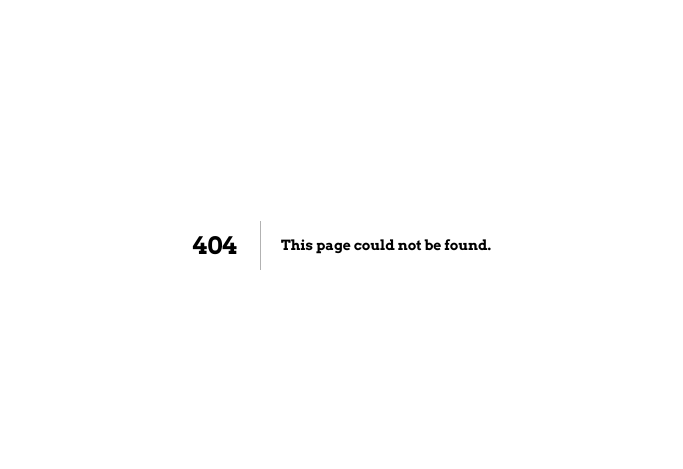
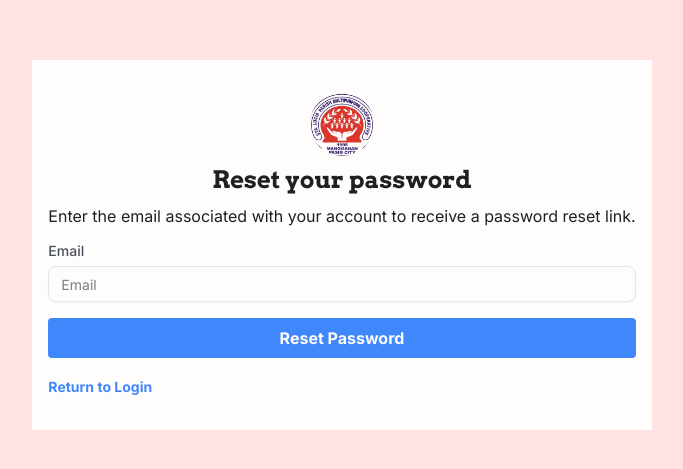
Before and after one commit to shyuuun/santa-parish, a Next.js app: page /forget-password in a window 1280 px wide. Before the commit this address had no page. Shown: the part 155-624 px from the top of the page, without its empty margins (298-981 px from the left). Built offline with nearby package versions, Linux system fonts and the light colour scheme.

Commit message:
feat(auth): added Forget Password feature

```diff
--- a/src/app/(auth)/actions.ts
+++ b/src/app/(auth)/actions.ts
@@ -89,3 +89,27 @@ export async function register(
 		};
 	}
 }
+
+export async function sendPasswordResetEmail(
+	formData: FormData
+): Promise<ActionStatus | void> {
+	const supabase = await createClient();
+
+	const email = formData.get("email") as string;
+
+	console.log(`Sending password reset email to: ${email}`);
+
+	const { error } = await supabase.auth.resetPasswordForEmail(email);
+
+	if (error) {
+		return {
+			type: "failed",
+			msg: `${error}`,
+		};
+	} else {
+		return {
+			type: "success",
+			msg: `Password reset email sent!`,
+		};
+	}
+}
--- /dev/null
+++ b/src/app/(auth)/components/ResetForm.tsx
@@ -0,0 +1,49 @@
+"use client";
+
+import Button from "@/src/components/Button";
+import { Input } from "@/src/components/shadcn/input";
+import { Label } from "@/src/components/shadcn/label";
+import { ActionStatus } from "@/src/utils/types";
+import { Loader } from "lucide-react";
+import Link from "next/link";
+import { useActionState } from "react";
+
+export default function ResetForm() {
+	const [formState, dispatch, pending] = useActionState<
+		ActionStatus,
+		FormData
+	>(
+		async (
+			state: ActionStatus,
+			formData: FormData
+		): Promise<ActionStatus> => {
+			// TODO: Implement your reset password logic here, e.g., call an API
+			return {
+				type: "success",
+				msg: "If your email exists, a reset link has been sent.",
+			};
+		},
+		{ type: "", msg: "" }
+	);
+	return (
+		// TODO: add alert here
+		<form action={dispatch}>
+			<div className="mb-4">
+				<Label>Email</Label>
+				<Input
+					id="email"
+					name="email"
+					type="email"
+					placeholder="Email"
+				/>
+			</div>
+			<Button className="w-full mb-4" type="submit">
+				{pending ? <Loader size="sm" /> : "Reset Password"}
+			</Button>
+
+			<Link className="link" href="/login">
+				Return to Login
+			</Link>
+		</form>
+	);
+}
--- /dev/null
+++ b/src/app/(auth)/forget-password/page.tsx
@@ -0,0 +1,28 @@
+import Image from "next/image";
+import parishLogo from "@/public/logo.svg";
+import ResetForm from "../components/ResetForm";
+
+export default function ForgetPassword() {
+	return (
+		<section className="px-4 py-8 bg-white opacity-90">
+			<Image
+				src={parishLogo}
+				alt="parish logo"
+				className="rounded-full mb-2 mx-auto"
+				width={64}
+				height={64}
+			/>
+			<div className="text-center mb-4">
+				<h1 className="text-sm md:text-2xl mb-2">
+					Reset your password
+				</h1>
+				<p className="mb-2">
+					Enter the email associated with your account to receive a
+					password reset link.
+				</p>
+			</div>
+
+			<ResetForm />
+		</section>
+	);
+}
--- a/src/utils/supabase/middleware.ts
+++ b/src/utils/supabase/middleware.ts
@@ -52,6 +52,7 @@ export async function updateSession(request: NextRequest) {
 		path.startsWith("/_next") ||
 		path.startsWith("/announcements") ||
 		path.startsWith("/chat") || // TODO: Temporarily make chat publicly accessible
+		path.startsWith("/forget-password") ||
 		path.startsWith("/public");
 
 	console.log("User in middleware:", user?.id);
```
